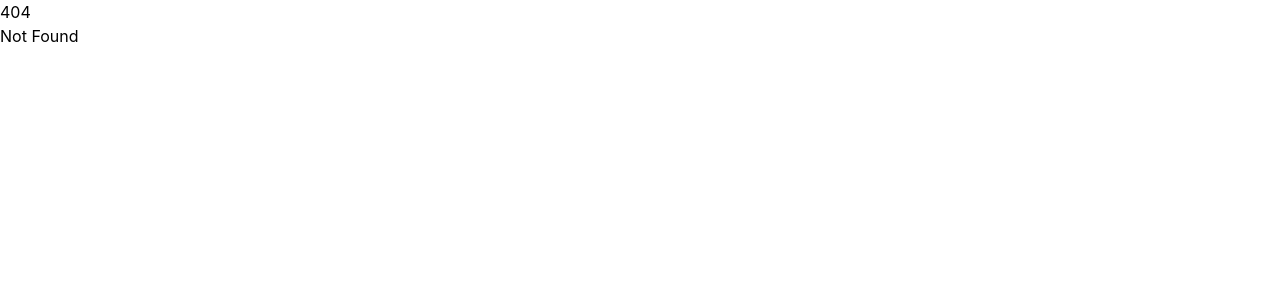
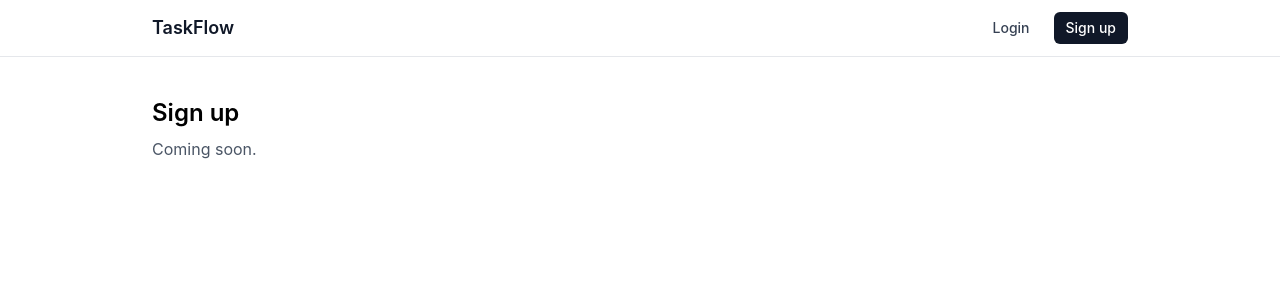
Before and after one commit to el-amin-dev/taskflow, a SvelteKit app in the folder frontend/: page /register in a window 1280 px wide. Before the commit this address had no page. Shown: the top 300 px of the page. Built offline with nearby package versions, Linux system fonts and the light colour scheme.

Commit message:
feat(frontend): app shell and landing page (#68)
* feat(frontend): add /login and /register placeholder routes

* feat(frontend): add app shell with header and nav

* feat(frontend): replace welcome with landing page content

```diff
--- a/frontend/src/routes/+layout.svelte
+++ b/frontend/src/routes/+layout.svelte
@@ -9,4 +9,16 @@
 	<link rel="icon" href={favicon} />
 </svelte:head>
 
-{@render children()}
+<header class="border-b border-gray-200 bg-white">
+	<div class="mx-auto flex max-w-5xl items-center justify-between px-4 py-3 md:px-6">
+		<a href="/" class="text-lg font-semibold text-gray-900">TaskFlow</a>
+		<nav class="flex items-center gap-2 md:gap-3">
+			<a href="/login" class="rounded-md px-3 py-1.5 text-sm font-medium text-gray-700 hover:bg-gray-100">Login</a>
+			<a href="/register" class="rounded-md bg-gray-900 px-3 py-1.5 text-sm font-medium text-white hover:bg-gray-800">Sign up</a>
+		</nav>
+	</div>
+</header>
+
+<main class="mx-auto max-w-5xl px-4 py-6 md:px-6 md:py-10">
+	{@render children()}
+</main>
--- a/frontend/src/routes/+page.svelte
+++ b/frontend/src/routes/+page.svelte
@@ -1,2 +1,10 @@
-<h1>Welcome to SvelteKit</h1>
-<p>Visit <a href="https://svelte.dev/docs/kit">svelte.dev/docs/kit</a> to read the documentation</p>
+<section class="py-8 md:py-16">
+	<div class="max-w-2xl">
+		<h1 class="text-3xl font-bold tracking-tight text-gray-900 md:text-5xl">Task management your team will actually use.</h1>
+		<p class="mt-4 text-base text-gray-600 md:mt-6 md:text-lg">Workspace-scoped tasks, threaded comments, and an activity feed your team can trust. Self-hosted, fast, and built to stay out of your way.</p>
+		<div class="mt-6 flex flex-col gap-3 sm:flex-row md:mt-8">
+			<a href="/register" class="rounded-md bg-gray-900 px-5 py-2.5 text-center text-sm font-medium text-white hover:bg-gray-800">Get started</a>
+			<a href="/login" class="rounded-md border border-gray-300 px-5 py-2.5 text-center text-sm font-medium text-gray-900 hover:bg-gray-100">I already have an account</a>
+		</div>
+	</div>
+</section>
--- /dev/null
+++ b/frontend/src/routes/login/+page.svelte
@@ -0,0 +1,2 @@
+<h1 class="text-2xl font-semibold">Login</h1>
+<p class="mt-2 text-gray-600">Coming soon.</p>
--- /dev/null
+++ b/frontend/src/routes/register/+page.svelte
@@ -0,0 +1,2 @@
+<h1 class="text-2xl font-semibold">Sign up</h1>
+<p class="mt-2 text-gray-600">Coming soon.</p>
```
